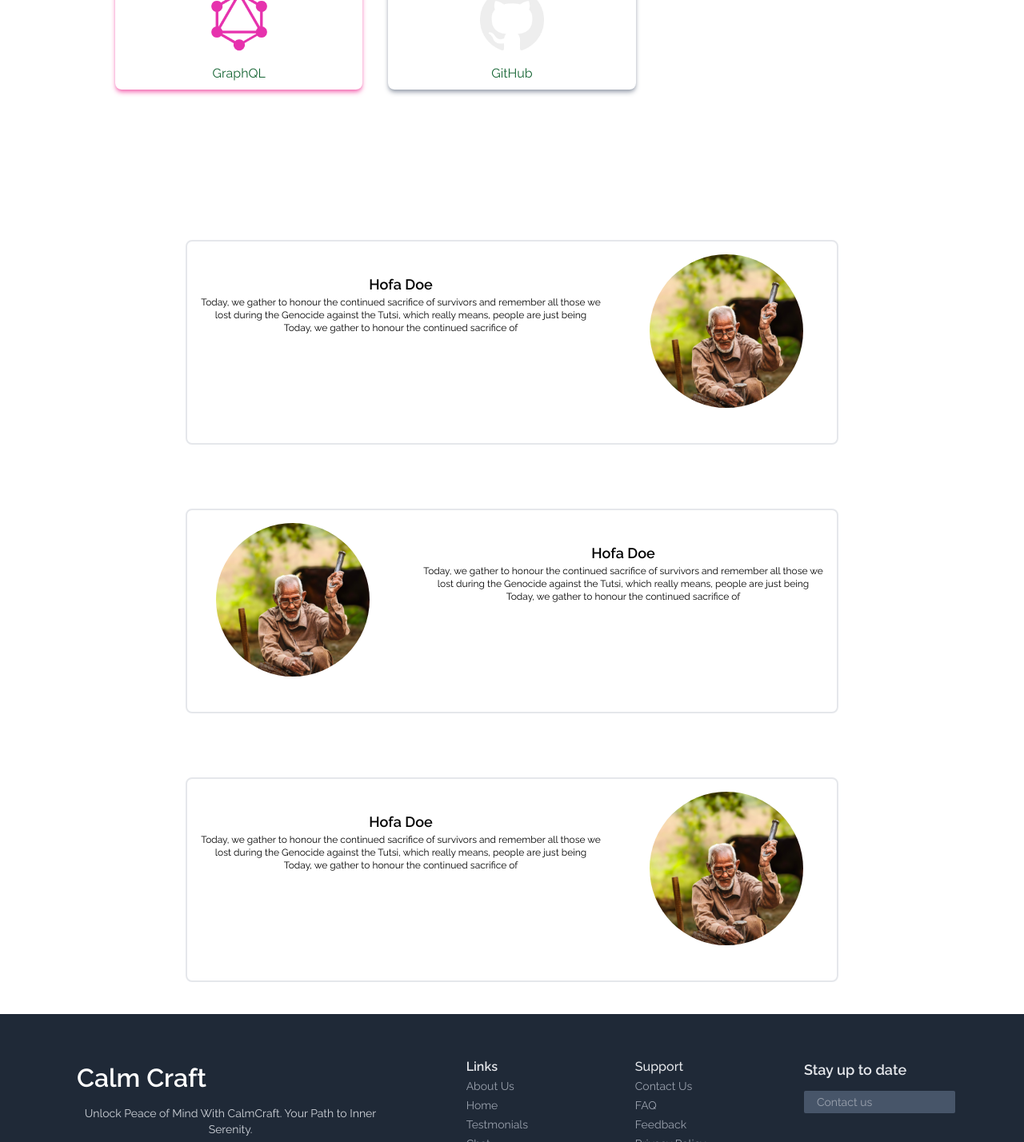
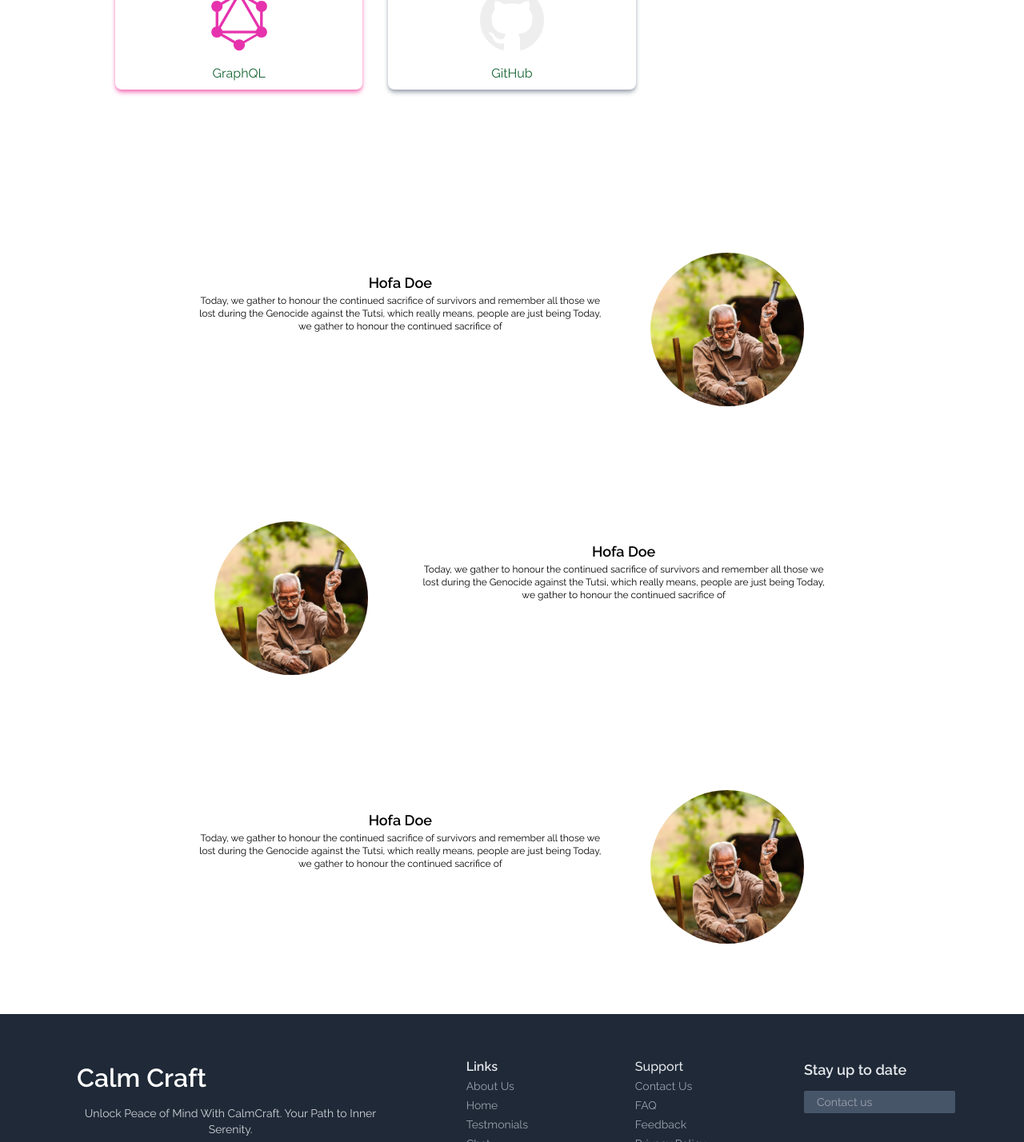
Before and after one commit to heritierbagumire/calm-craft, a React (Create React App) app: page / in a window 1280 px wide. Shown: the part 2840-4268 px from the top of the page at 80% size. Built offline with nearby package versions, Linux system fonts and the light colour scheme.

Commit message:
new changes

```diff
--- a/src/components/Testimonials.jsx
+++ b/src/components/Testimonials.jsx
@@ -11,7 +11,7 @@ export default function Testimonials() {
         <div>
           <div className="w-auto h-auto pb-0 overflow-auto z-0 inset-0">
             <div className="container mx-auto px-2 md:px-20 lg:px-36 flex flex-col items-center justify-center">
-              <div className=" max-w-8xl border-2  rounded-lg md:h-64 w-full mt-20 flex flex-col md:flex-row-reverse  md:gap-x-2 transition duration-150 ease-in-out">
+              <div className=" max-w-8xl   rounded-lg md:h-64 w-full mt-20 flex flex-col md:flex-row-reverse  md:gap-x-2 transition duration-150 ease-in-out">
                 <div className="w-96 h-18 md:w-2/5 md:h-full rounded-lg px-4 pt-4">
                   <img
                     className=" w-48 h-48 mx-24 md:mx-2 lg:mx-5 md:w-48 md:h-48 object-cover rounded-full"
@@ -29,7 +29,7 @@ export default function Testimonials() {
                   </p>
                 </div>
               </div>
-              <div className=" max-w-8xl border-2  rounded-lg md:h-64 w-full mt-20 flex flex-col md:flex-row  md:gap-x-2 transition duration-150 ease-in-out">
+              <div className=" max-w-8xl   rounded-lg md:h-64 w-full mt-20 flex flex-col md:flex-row  md:gap-x-2 transition duration-150 ease-in-out">
                 <div className="w-96 h-18 md:w-2/5 md:h-full rounded-lg px-4 pt-4">
                   <img
                     className=" w-48 h-48 mx-24 md:mx-2 lg:mx-5 md:w-48 md:h-48 object-cover rounded-full"
@@ -47,7 +47,7 @@ export default function Testimonials() {
                   </p>
                 </div>
               </div>
-              <div className=" max-w-8xl border-2 mb-10 rounded-lg md:h-64 w-full mt-20 flex flex-col md:flex-row-reverse  md:gap-x-2 transition duration-150 ease-in-out">
+              <div className=" max-w-8xl  mb-10 rounded-lg md:h-64 w-full mt-20 flex flex-col md:flex-row-reverse  md:gap-x-2 transition duration-150 ease-in-out">
                 <div className="w-96 h-18 md:w-2/5 md:h-full rounded-lg px-4 pt-4">
                   <img
                     className=" w-48 h-48 mx-24 md:mx-2 lg:mx-5 md:w-48 md:h-48 object-cover rounded-full"
```
